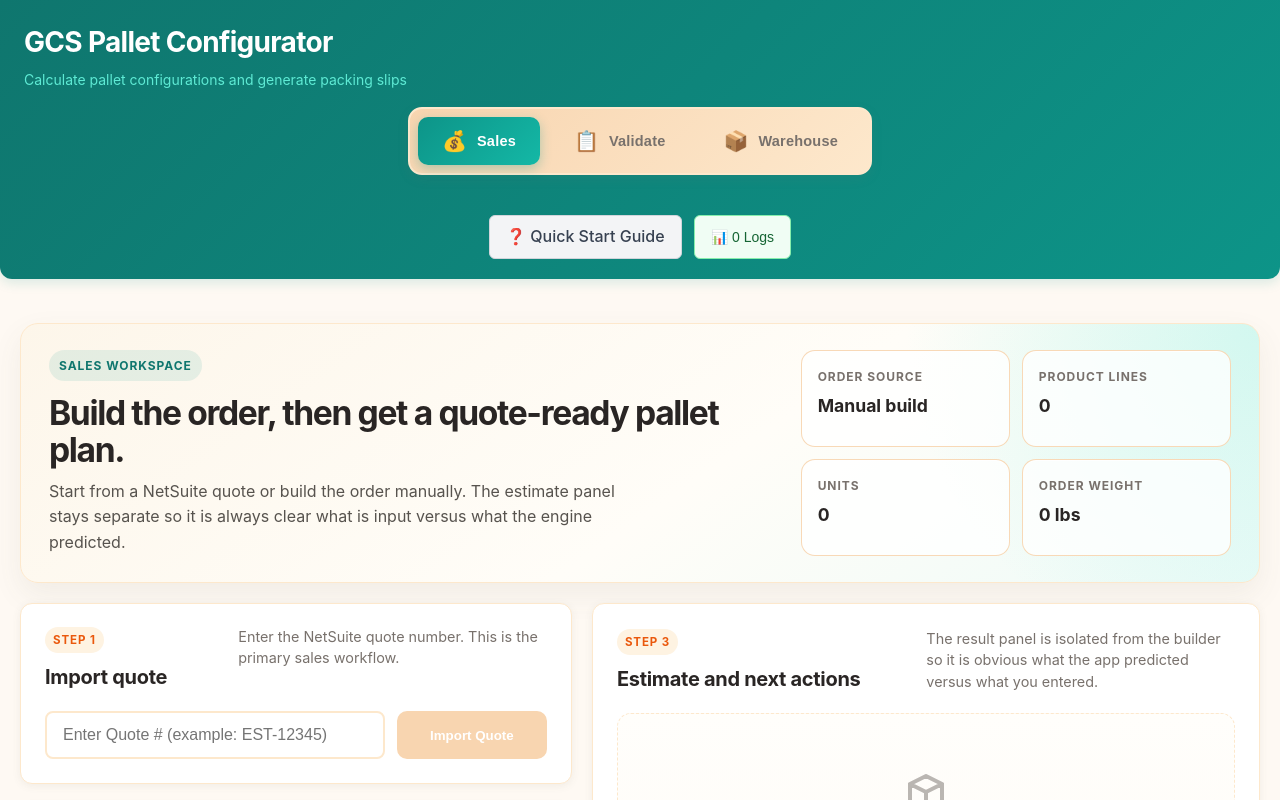
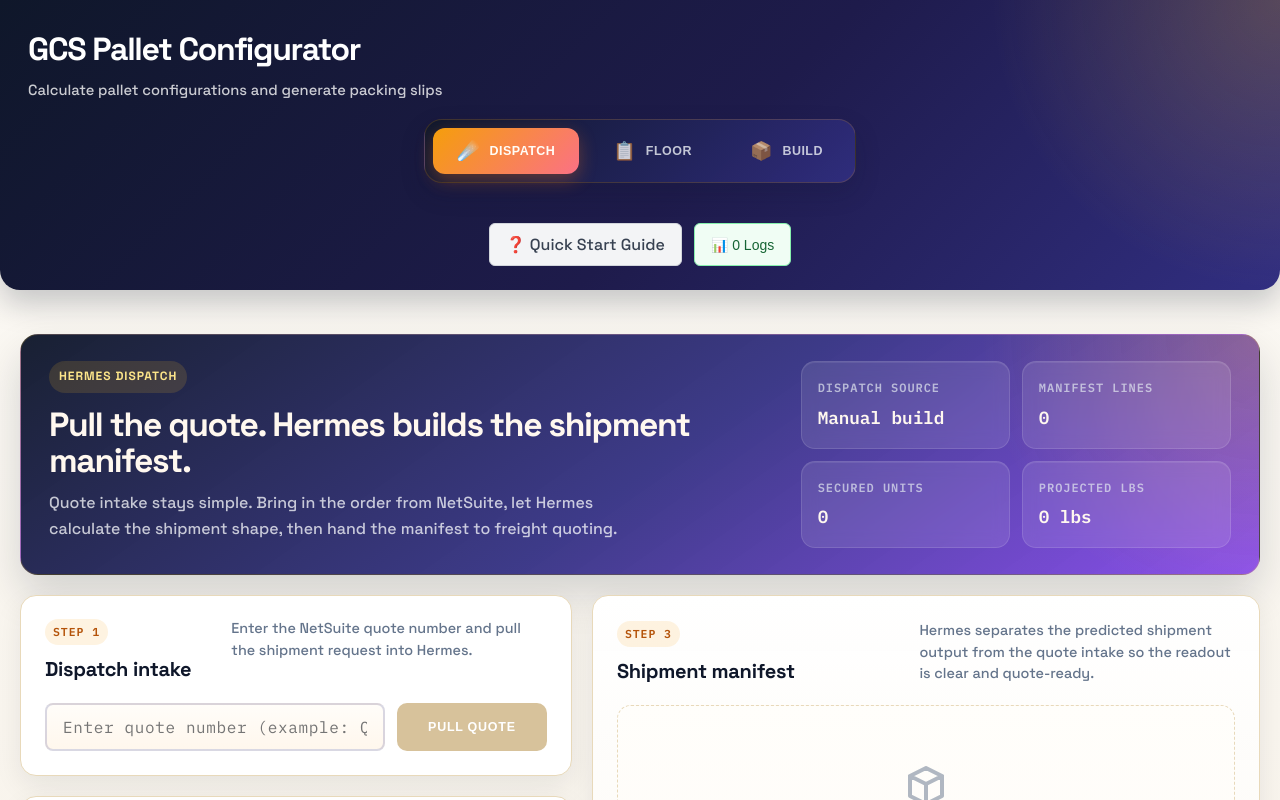
Before and after one commit to robertogonzalez-tech/pallet-configurator, a React (Vite) app: page / in a window 1280 px wide. Shown: the top 800 px of the page. Built offline with nearby package versions, Linux system fonts and the light colour scheme; no server answers.

Commit message:
ui: brand sales flow as hermes dispatch

```diff
--- a/src/App.jsx
+++ b/src/App.jsx
@@ -1705,27 +1705,27 @@
       <div className="container sales-shell">
         <div className="sales-hero">
           <div className="sales-hero-copy">
-            <div className="sales-kicker">Sales Workspace</div>
-            <h2>Build the order, then get a quote-ready pallet plan.</h2>
+            <div className="sales-kicker">Hermes Dispatch</div>
+            <h2>Pull the quote. Hermes builds the shipment manifest.</h2>
             <p>
-              Start from a NetSuite quote or build the order manually. The estimate panel stays separate so it is always clear what is input versus what the engine predicted.
+              Quote intake stays simple. Bring in the order from NetSuite, let Hermes calculate the shipment shape, then hand the manifest to freight quoting.
             </p>
           </div>
           <div className="sales-hero-stats">
             <div className="sales-hero-stat">
-              <span className="sales-hero-label">Order source</span>
+              <span className="sales-hero-label">Dispatch source</span>
               <strong>{quoteNumber ? `Quote ${quoteNumber}` : 'Manual build'}</strong>
             </div>
             <div className="sales-hero-stat">
-              <span className="sales-hero-label">Product lines</span>
+              <span className="sales-hero-label">Manifest lines</span>
               <strong>{orderSkuCount}</strong>
             </div>
             <div className="sales-hero-stat">
-              <span className="sales-hero-label">Units</span>
+              <span className="sales-hero-label">Secured units</span>
               <strong>{orderUnitCount}</strong>
             </div>
             <div className="sales-hero-stat">
-              <span className="sales-hero-label">Order weight</span>
+              <span className="sales-hero-label">Projected lbs</span>
               <strong>{orderEstimatedWeight.toLocaleString()} lbs</strong>
             </div>
           </div>
@@ -1737,16 +1737,16 @@
               <div className="sales-section-heading">
                 <div>
                   <div className="sales-step-tag">Step 1</div>
-                  <h2>Import quote</h2>
+                  <h2>Dispatch intake</h2>
                 </div>
-                <p>Enter the NetSuite quote number. This is the primary sales workflow.</p>
+                <p>Enter the NetSuite quote number and pull the shipment request into Hermes.</p>
               </div>
 
               <div className="sales-import-row">
                 <input
                   type="text"
                   className="quote-input sales-quote-input"
-                  placeholder="Enter Quote # (example: EST-12345)"
+                  placeholder="Enter quote number (example: QUO33922)"
                   value={quoteNumber}
                   onChange={(e) => setQuoteNumber(e.target.value)}
                   onKeyDown={(e) => e.key === 'Enter' && loadQuote()}
@@ -1756,7 +1756,7 @@
                   onClick={() => loadQuote()}
                   disabled={quoteLoading || !String(quoteNumber || '').trim()}
                 >
-                  {quoteLoading ? 'Loading...' : 'Import Quote'}
+                  {quoteLoading ? 'Loading...' : 'Pull Quote'}
                 </button>
               </div>
 
@@ -1771,9 +1771,9 @@
               <div className="sales-section-heading">
                 <div>
                   <div className="sales-step-tag">Step 2</div>
-                  <h2>Review imported order</h2>
+                  <h2>Manifest review</h2>
                 </div>
-                <p>Confirm what came in from the quote, then run the estimate.</p>
+                <p>Confirm what came over from NetSuite, then let Hermes generate the shipment plan.</p>
               </div>
 
               {orderItems.length > 0 ? (
@@ -1788,7 +1788,7 @@
                       <strong>{orderUnitCount}</strong>
                     </div>
                     <div className="sales-order-pill">
-                      <span>Weight</span>
+                      <span>Projected lbs</span>
                       <strong>{orderEstimatedWeight.toLocaleString()} lbs</strong>
                     </div>
                     <button className="sales-clear-btn" onClick={clearOrder}>
@@ -1867,19 +1867,19 @@
                       onClick={calculatePallets}
                       disabled={orderItems.length === 0}
                     >
-                      Calculate pallets
+                      Build manifest
                     </button>
                   </div>
 
                   <p className="sales-keyboard-hint">
-                    Press Enter anywhere outside an input to calculate after the quote is imported.
+                    Press Enter anywhere outside an input to rebuild the manifest after the quote is imported.
                   </p>
                 </>
               ) : (
                 <div className="sales-empty-review">
                   <div className="sales-empty-icon">🧾</div>
-                  <h3>No quote imported yet</h3>
-                  <p>Enter a quote number above and import it to populate the order.</p>
+                  <h3>Dispatch queue is empty</h3>
+                  <p>Pull a quote above to load the manifest candidate.</p>
                 </div>
               )}
             </div>
@@ -1888,10 +1888,10 @@
           <div className="card sales-results-card">
             <div className="sales-section-heading">
               <div>
-                <div className="sales-step-tag">Step 3</div>
-                <h2>Estimate and next actions</h2>
+                  <div className="sales-step-tag">Step 3</div>
+                <h2>Shipment manifest</h2>
               </div>
-              <p>The result panel is isolated from the builder so it is obvious what the app predicted versus what you entered.</p>
+              <p>Hermes separates the predicted shipment output from the quote intake so the readout is clear and quote-ready.</p>
             </div>
 
             {!results ? (
@@ -1902,14 +1902,14 @@
                   </svg>
                   <p>
                     {orderItems.length > 0
-                      ? 'Order is ready. Run Calculate Pallets to generate the estimate.'
-                      : 'Import a quote in Step 1, then calculate to see the pallet configuration here.'}
+                      ? 'Manifest intake is ready. Build the manifest to generate the shipment readout.'
+                      : 'Pull a quote in Step 1. Hermes will show the shipment manifest here.'}
                   </p>
                 </div>
                 <div className="sales-results-checklist">
-                  <div className={`sales-check-item ${quoteNumber ? 'done' : ''}`}>Quote number entered</div>
-                  <div className={`sales-check-item ${orderItems.length > 0 ? 'done' : ''}`}>Quote imported into active order</div>
-                  <div className={`sales-check-item ${results ? 'done' : ''}`}>Estimate generated</div>
+                  <div className={`sales-check-item ${quoteNumber ? 'done' : ''}`}>Dispatch request identified</div>
+                  <div className={`sales-check-item ${orderItems.length > 0 ? 'done' : ''}`}>Manifest lines loaded</div>
+                  <div className={`sales-check-item ${results ? 'done' : ''}`}>Shipment manifest generated</div>
                 </div>
               </div>
             ) : (
@@ -1948,7 +1948,7 @@
                   <div className="sales-notice-card tone-success">
                     <strong>Parcel shipment</strong>
                     <p>
-                      All items are small enough to ship via UPS/FedEx Ground. Estimated {results.parcelItems?.[0]?.count || 1} package(s), {results.totalWeight} lbs total.
+                      Hermes marked this as parcel-capable. Estimated {results.parcelItems?.[0]?.count || 1} package(s), {results.totalWeight} lbs total.
                     </p>
                   </div>
                 )}
@@ -1971,12 +1971,12 @@
 
                 <div className="sales-actions-panel">
                   <div className="sales-actions-heading">
-                    <h3>Next actions</h3>
-                    <p>Use the estimate for quoting, then print or copy the shipment summary.</p>
+                    <h3>Dispatch actions</h3>
+                    <p>Use the manifest for quoting, then print or copy the shipment summary.</p>
                   </div>
                   <div className="sales-action-grid">
                     <button className="sales-action-btn tone-blue" onClick={() => setShowPackingSlip(true)}>
-                      🖨️ Print Packing Slip
+                      🖨️ Print Manifest
                     </button>
                     <button
                       className="sales-action-btn tone-neutral"
@@ -1989,7 +1989,7 @@
                         alert('Copied to clipboard!')
                       }}
                     >
-                      📋 Copy Summary
+                      📋 Copy Dispatch Summary
                     </button>
                   </div>
                 </div>
--- a/src/components/ModeSwitcher.jsx
+++ b/src/components/ModeSwitcher.jsx
@@ -1,9 +1,9 @@
 import { useState } from 'react'
 
 const MODES = [
-  { id: 'sales', label: 'Sales', icon: '💰', description: 'Quote → Pallet estimate' },
-  { id: 'validate', label: 'Validate', icon: '📋', description: 'Enter actual pallet data' },
-  { id: 'warehouse', label: 'Warehouse', icon: '📦', description: 'Packing instructions' },
+  { id: 'sales', label: 'Dispatch', icon: '☄️', description: 'Quote intake → shipment manifest' },
+  { id: 'validate', label: 'Floor', icon: '📋', description: 'Capture actual shipment outcomes' },
+  { id: 'warehouse', label: 'Build', icon: '📦', description: 'Warehouse packing instructions' },
 ]
 
 export default function ModeSwitcher({ currentMode, onModeChange }) {
@@ -31,12 +31,12 @@
         .mode-tabs {
           display: flex;
           gap: 10px;
-          background: linear-gradient(135deg, #f8d5b0 0%, #fde8cc 100%);
+          background: linear-gradient(135deg, rgba(15, 23, 42, 0.92) 0%, rgba(49, 46, 129, 0.9) 100%);
           padding: 8px;
-          border-radius: 14px;
+          border-radius: 18px;
           width: fit-content;
-          border: 2px solid #fde8cc;
-          box-shadow: 0 4px 12px rgba(120, 113, 108, 0.1);
+          border: 1px solid rgba(245, 158, 11, 0.18);
+          box-shadow: 0 10px 24px rgba(15, 23, 42, 0.18);
         }
 
         .mode-tab {
@@ -46,33 +46,35 @@
           padding: 12px 24px;
           border: none;
           background: transparent;
-          color: #78716c;
-          border-radius: 10px;
+          color: rgba(241, 245, 249, 0.78);
+          border-radius: 12px;
           cursor: pointer;
           transition: all 0.2s ease;
           font-size: 14.5px;
-          font-weight: 600;
+          font-weight: 700;
         }
 
         .mode-tab:hover {
-          background: rgba(255, 255, 255, 0.7);
-          color: #0d9488;
+          background: rgba(255, 255, 255, 0.08);
+          color: #f8fafc;
           transform: translateY(-2px);
         }
 
         .mode-tab.active {
-          background: linear-gradient(135deg, #0d9488 0%, #14b8a6 100%);
-          color: white;
-          box-shadow: 0 4px 12px rgba(13, 148, 136, 0.3);
+          background: linear-gradient(135deg, #f59e0b 0%, #fb7185 100%);
+          color: #fffdf8;
+          box-shadow: 0 6px 18px rgba(249, 115, 22, 0.32);
         }
 
         .mode-icon {
-          font-size: 20px;
+          font-size: 18px;
         }
 
         .mode-label {
           font-weight: 700;
-          letter-spacing: 0.015em;
+          letter-spacing: 0.04em;
+          text-transform: uppercase;
+          font-size: 0.78rem;
         }
 
         @media (max-width: 640px) {
--- a/src/index.css
+++ b/src/index.css
@@ -1,45 +1,46 @@
+@import url('https://fonts.googleapis.com/css2?family=IBM+Plex+Mono:wght@400;500;600&family=Space+Grotesk:wght@500;700&display=swap');
+
 :root {
-  /* Color Therapy Palette - Calm + Energized */
+  --primary: #312e81;
+  --primary-light: #818cf8;
+  --primary-dark: #1e1b4b;
 
-  /* Primary: Soft Teal (trust, focus, calm) */
-  --primary: #0d9488;
-  --primary-light: #5eead4;
-  --primary-dark: #0f766e;
+  --accent: #f59e0b;
+  --accent-light: #fcd34d;
+  --accent-dark: #b45309;
 
-  /* Accent: Warm Coral (energy, positivity) */
-  --accent: #fb923c;
-  --accent-light: #fdba74;
-  --accent-dark: #ea580c;
+  --success: #0f766e;
+  --success-light: #5eead4;
+  --success-dark: #115e59;
 
-  /* Success: Fresh Green (balance, nature) */
-  --success: #22c55e;
-  --success-light: #86efac;
-  --success-dark: #16a34a;
+  --warning: #f97316;
+  --warning-light: #fdba74;
 
-  /* Warning: Warm Amber */
-  --warning: #f59e0b;
-  --warning-light: #fbbf24;
-
-  /* Danger: Muted Red (less aggressive) */
-  --danger: #ef4444;
+  --danger: #dc2626;
   --danger-light: #fca5a5;
 
-  /* Neutrals: Warm, inviting tones */
-  --cream: #fefce8;        /* Soft cream background */
-  --sand-50: #fef9f3;      /* Warm white */
-  --sand-100: #fef3e2;     /* Light sand */
-  --sand-200: #fde8cc;     /* Soft sand */
-  --sand-300: #f8d5b0;     /* Medium sand */
-  --gray-500: #78716c;     /* Warm gray */
-  --gray-700: #57534e;     /* Deep warm gray */
-  --gray-900: #292524;     /* Soft black */
+  --cream: #fff7ed;
+  --sand-50: #fbf7ef;
+  --sand-100: #f4ead6;
+  --sand-200: #e8d9ba;
+  --sand-300: #d7c29b;
+  --gray-500: #64748b;
+  --gray-700: #334155;
+  --gray-900: #0f172a;
 
-  /* Semantic colors */
-  --background: var(--sand-50);
+  --ink: #0f172a;
+  --ink-soft: #1e293b;
+  --paper: #fbf7ef;
+  --signal: #0f766e;
+  --route: #7c3aed;
+
+  --background:
+    radial-gradient(circle at top, rgba(251, 191, 36, 0.08), transparent 22%),
+    linear-gradient(180deg, #fcfaf6 0%, #f7f2e9 100%);
   --surface: #ffffff;
   --border: var(--sand-200);
-  --text-primary: var(--gray-900);
-  --text-secondary: var(--gray-700);
+  --text-primary: var(--ink);
+  --text-secondary: var(--ink-soft);
   --text-muted: var(--gray-500);
 }
 
@@ -47,7 +48,7 @@
   background: var(--background);
   color: var(--text-primary);
   line-height: 1.6;
-  font-family: -apple-system, BlinkMacSystemFont, 'Segoe UI', system-ui, sans-serif;
+  font-family: 'Space Grotesk', -apple-system, BlinkMacSystemFont, 'Segoe UI', system-ui, sans-serif;
 }
 
 .container {
@@ -57,23 +58,28 @@
 }
 
 header {
-  background: linear-gradient(135deg, var(--primary-dark) 0%, var(--primary) 100%);
+  position: relative;
+  overflow: hidden;
+  background:
+    radial-gradient(circle at top right, rgba(251, 191, 36, 0.22), transparent 22%),
+    linear-gradient(135deg, #0f172a 0%, #1e1b4b 55%, #312e81 100%);
   color: white;
-  padding: 20px 24px;
+  padding: 24px 28px;
   margin-bottom: 24px;
-  border-radius: 0 0 12px 12px;
-  box-shadow: 0 4px 12px rgba(13, 148, 136, 0.15);
+  border-radius: 0 0 20px 20px;
+  box-shadow: 0 14px 30px rgba(15, 23, 42, 0.22);
 }
 
 header h1 {
-  font-size: 1.75rem;
+  font-family: 'Space Grotesk', sans-serif;
+  font-size: 2rem;
   font-weight: 700;
-  letter-spacing: -0.025em;
+  letter-spacing: -0.04em;
 }
 
 header p {
-  color: var(--primary-light);
-  font-size: 0.875rem;
+  color: rgba(255, 255, 255, 0.78);
+  font-size: 0.92rem;
   margin-top: 4px;
 }
 
@@ -91,18 +97,19 @@
 
 .card {
   background: var(--surface);
-  border-radius: 12px;
-  box-shadow: 0 2px 8px rgba(87, 83, 78, 0.08);
+  border-radius: 16px;
+  box-shadow: 0 10px 28px rgba(15, 23, 42, 0.08);
   padding: 24px;
   border: 1px solid var(--border);
   transition: box-shadow 0.2s ease;
 }
 
 .card:hover {
-  box-shadow: 0 4px 16px rgba(87, 83, 78, 0.12);
+  box-shadow: 0 16px 34px rgba(15, 23, 42, 0.12);
 }
 
 .card h2 {
+  font-family: 'Space Grotesk', sans-serif;
   font-size: 1.25rem;
   font-weight: 700;
   margin-bottom: 20px;
@@ -166,12 +173,14 @@
 .product-sku {
   font-size: 0.75rem;
   color: var(--gray-500);
+  font-family: 'IBM Plex Mono', monospace;
 }
 
 .product-dims {
   font-size: 0.75rem;
   color: var(--gray-500);
   text-align: right;
+  font-family: 'IBM Plex Mono', monospace;
 }
 
 /* Order Items */
@@ -211,6 +220,7 @@
   font-size: 0.8125rem;
   color: var(--text-muted);
   margin-top: 2px;
+  font-family: 'IBM Plex Mono', monospace;
 }
 
 .qty-controls {
@@ -304,24 +314,26 @@
 }
 
 .summary-stat {
-  background: linear-gradient(135deg, var(--sand-50) 0%, var(--surface) 100%);
+  background:
+    linear-gradient(180deg, rgba(255, 255, 255, 0.95) 0%, rgba(248, 250, 252, 0.92) 100%);
   padding: 20px;
-  border-radius: 12px;
+  border-radius: 16px;
   text-align: center;
-  border: 2px solid var(--border);
+  border: 1px solid rgba(49, 46, 129, 0.14);
   transition: all 0.2s ease;
 }
 
 .summary-stat:hover {
   transform: translateY(-4px);
-  box-shadow: 0 8px 20px rgba(13, 148, 136, 0.12);
-  border-color: var(--primary-light);
+  box-shadow: 0 12px 24px rgba(49, 46, 129, 0.12);
+  border-color: rgba(249, 115, 22, 0.3);
 }
 
 .summary-stat .value {
+  font-family: 'IBM Plex Mono', monospace;
   font-size: 2rem;
   font-weight: 800;
-  background: linear-gradient(135deg, var(--primary) 0%, var(--accent) 100%);
+  background: linear-gradient(135deg, var(--primary) 0%, var(--warning) 100%);
   -webkit-background-clip: text;
   -webkit-text-fill-color: transparent;
   background-clip: text;
@@ -335,6 +347,7 @@
   font-weight: 600;
   letter-spacing: 0.05em;
   margin-top: 6px;
+  font-family: 'IBM Plex Mono', monospace;
 }
 
 /* Pallet Visualization */
@@ -525,10 +538,10 @@
   padding: 26px 28px;
   border-radius: 18px;
   background:
-    radial-gradient(circle at top right, rgba(94, 234, 212, 0.24), transparent 28%),
-    linear-gradient(145deg, #fdf6ea 0%, #fffdf8 56%, #eefbf8 100%);
-  border: 1px solid var(--border);
-  box-shadow: 0 12px 30px rgba(87, 83, 78, 0.08);
+    radial-gradient(circle at top right, rgba(251, 191, 36, 0.24), transparent 22%),
+    linear-gradient(145deg, rgba(15, 23, 42, 0.96) 0%, rgba(49, 46, 129, 0.94) 52%, rgba(124, 58, 237, 0.88) 100%);
+  border: 1px solid rgba(251, 191, 36, 0.18);
+  box-shadow: 0 20px 42px rgba(15, 23, 42, 0.16);
 }
 
 .sales-kicker {
@@ -536,8 +549,8 @@
   align-items: center;
   padding: 6px 10px;
   border-radius: 999px;
-  background: rgba(13, 148, 136, 0.1);
-  color: var(--primary-dark);
+  background: rgba(251, 191, 36, 0.14);
+  color: #fde68a;
   font-size: 0.75rem;
   font-weight: 700;
   text-transform: uppercase;
@@ -549,12 +562,13 @@
   font-size: 2.1rem;
   line-height: 1.1;
   letter-spacing: -0.04em;
+  color: #fff8ef;
 }
 
 .sales-hero-copy p {
   margin: 0;
   max-width: 60ch;
-  color: var(--text-secondary);
+  color: rgba(248, 250, 252, 0.76);
   font-size: 1rem;
 }
 
@@ -567,25 +581,28 @@
 .sales-hero-stat {
   padding: 16px;
   border-radius: 14px;
-  background: rgba(255, 255, 255, 0.78);
-  border: 1px solid rgba(248, 213, 176, 0.9);
-  box-shadow: inset 0 1px 0 rgba(255, 255, 255, 0.8);
+  background: rgba(255, 255, 255, 0.1);
+  border: 1px solid rgba(255, 255, 255, 0.12);
+  box-shadow: inset 0 1px 0 rgba(255, 255, 255, 0.08);
+  backdrop-filter: blur(8px);
 }
 
 .sales-hero-stat strong {
   display: block;
   margin-top: 6px;
   font-size: 1.1rem;
-  color: var(--text-primary);
+  color: #fff8ef;
+  font-family: 'IBM Plex Mono', monospace;
 }
 
 .sales-hero-label {
   display: block;
   font-size: 0.75rem;
-  color: var(--text-muted);
+  color: rgba(226, 232, 240, 0.7);
   text-transform: uppercase;
   letter-spacing: 0.08em;
   font-weight: 700;
+  font-family: 'IBM Plex Mono', monospace;
 }
 
 .sales-layout {
@@ -633,12 +650,13 @@
   margin-bottom: 8px;
   padding: 4px 8px;
   border-radius: 999px;
-  background: var(--sand-100);
+  background: rgba(245, 158, 11, 0.12);
   color: var(--accent-dark);
   font-size: 0.72rem;
   font-weight: 700;
   text-transform: uppercase;
   letter-spacing: 0.08em;
+  font-family: 'IBM Plex Mono', monospace;
 }
 
 .sales-import-row {
@@ -650,8 +668,10 @@
 .sales-quote-input {
   flex: 1;
   min-width: 0;
-  border: 2px solid var(--border);
-  background: #fff;
+  border: 2px solid rgba(49, 46, 129, 0.18);
+  background: linear-gradient(180deg, #fffdf9 0%, #fff7ed 100%);
+  font-family: 'IBM Plex Mono', monospace;
+  letter-spacing: 0.04em;
 }
 
 .sales-import-btn {
@@ -659,11 +679,14 @@
   padding: 0 18px;
   border: none;
   border-radius: 10px;
-  background: linear-gradient(135deg, var(--primary-dark) 0%, var(--primary) 100%);
+  background: linear-gradient(135deg, #f59e0b 0%, #f97316 100%);
   color: white;
   font-weight: 700;
   cursor: pointer;
-  box-shadow: 0 8px 20px rgba(13, 148, 136, 0.18);
+  box-shadow: 0 12px 24px rgba(249, 115, 22, 0.22);
+  text-transform: uppercase;
+  letter-spacing: 0.06em;
+  font-size: 0.78rem;
 }
 
 .sales-import-btn:disabled {
@@ -789,6 +812,7 @@
   margin-top: 6px;
   font-size: 1rem;
   color: var(--text-primary);
+  font-family: 'IBM Plex Mono', monospace;
 }
 
 .sales-clear-btn {
@@ -903,11 +927,14 @@
 .sales-results-card {
   position: sticky;
   top: 20px;
+  background:
+    linear-gradient(180deg, rgba(255, 255, 255, 0.98) 0%, rgba(251, 247, 239, 0.96) 100%);
 }
 
 .sales-ship-method-value {
   font-size: 1rem;
   font-weight: 800;
+  font-family: 'IBM Plex Mono', monospace;
 }
 
 .sales-ai-plan {
@@ -1002,18 +1029,21 @@
   min-height: 48px;
   padding: 12px 14px;
   border: none;
-  border-radius: 10px;
+  border-radius: 14px;
   color: white;
   font-weight: 700;
   cursor: pointer;
+  text-transform: uppercase;
+  letter-spacing: 0.05em;
+  font-size: 0.8rem;
 }
 
 .sales-action-btn.tone-blue { background: #2563eb; }
-.sales-action-btn.tone-green { background: #059669; }
+.sales-action-btn.tone-green { background: #0f766e; }
 .sales-action-btn.tone-purple { background: #7c3aed; }
 .sales-action-btn.tone-amber { background: #f59e0b; }
 .sales-action-btn.tone-neutral {
-  background: #f3f4f6;
-  color: #374151;
-  border: 1px solid #d1d5db;
+  background: #fff8ef;
+  color: #334155;
+  border: 1px solid #d8c9ae;
 }
```
